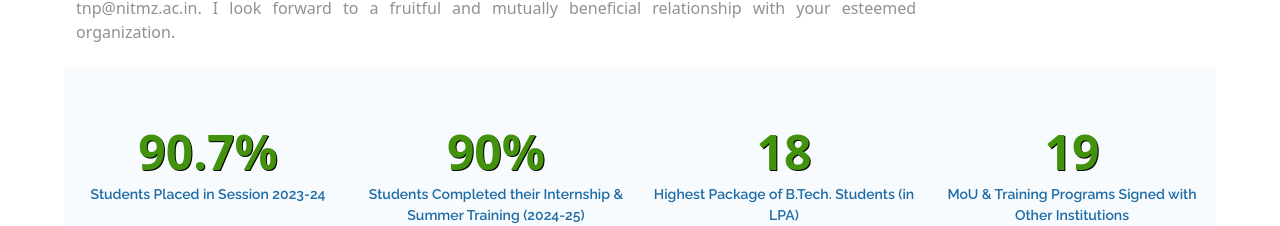
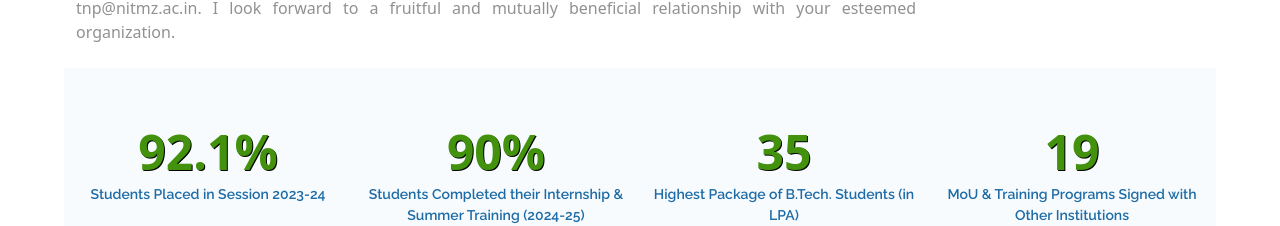
Before and after one commit to NIT-MZ/TNP-Web, a React (Vite) app: page / in a window 1280 px wide. Shown: the part 2853-3079 px from the top of the page. Built offline with nearby package versions, Linux system fonts and the light colour scheme.

Commit message:
fix: update counter values in Counts component

```diff
--- a/src/components/Counts.jsx
+++ b/src/components/Counts.jsx
@@ -24,7 +24,7 @@ const Counts = () => {
                   {counterOn && (
                     <CountUp
                       start={0}
-                      end={90.7}
+                      end={92.1}
                       duration={2}
                       delay={0}
                       decimals={1}
@@ -65,7 +65,7 @@ const Counts = () => {
               align-items-md-stretch"
             >
               <div className="count-box">
-                <span>18</span>
+                <span>35</span>
                 <p>Highest Package of B.Tech. Students (in LPA)</p>
               </div>
             </div>
```
